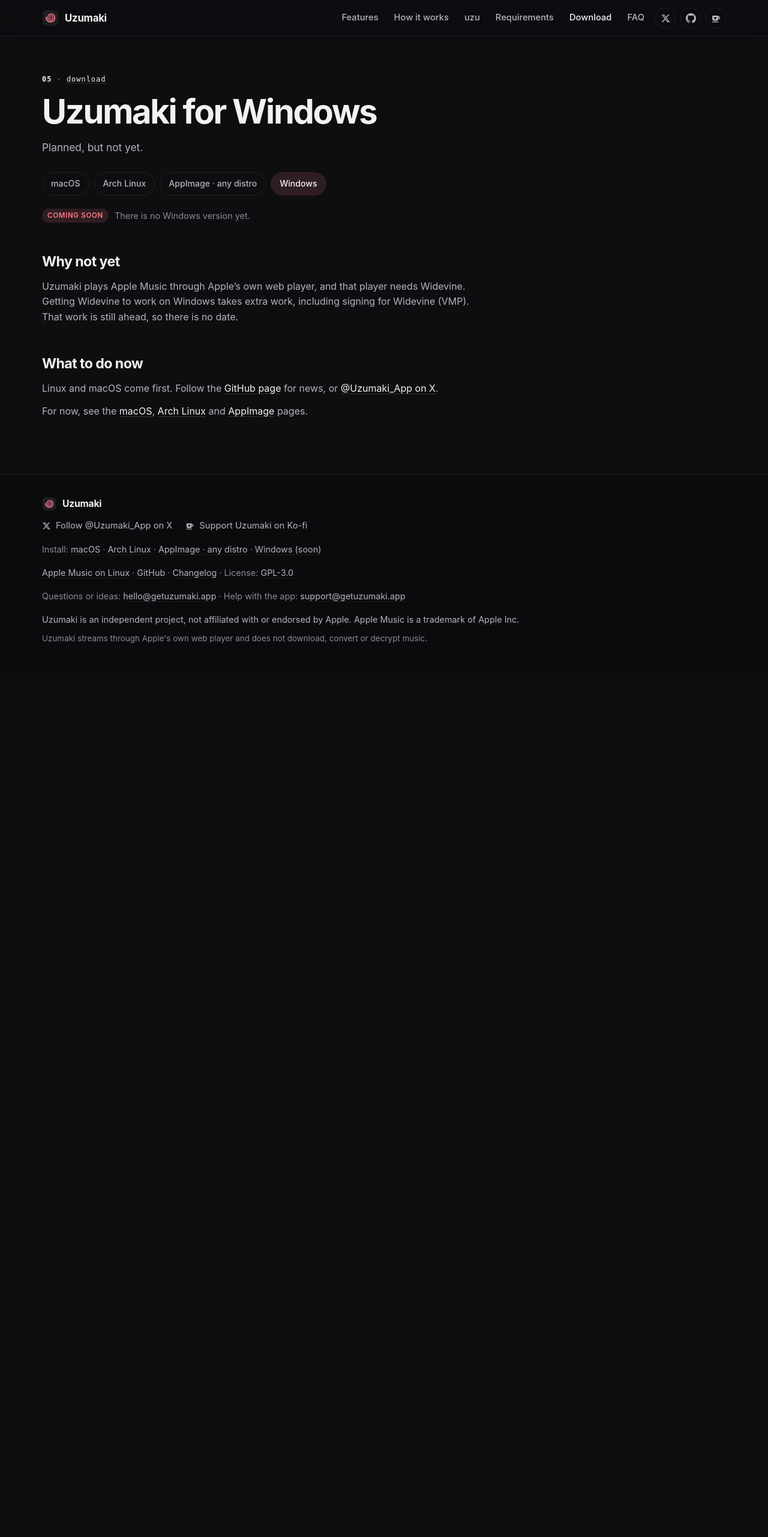
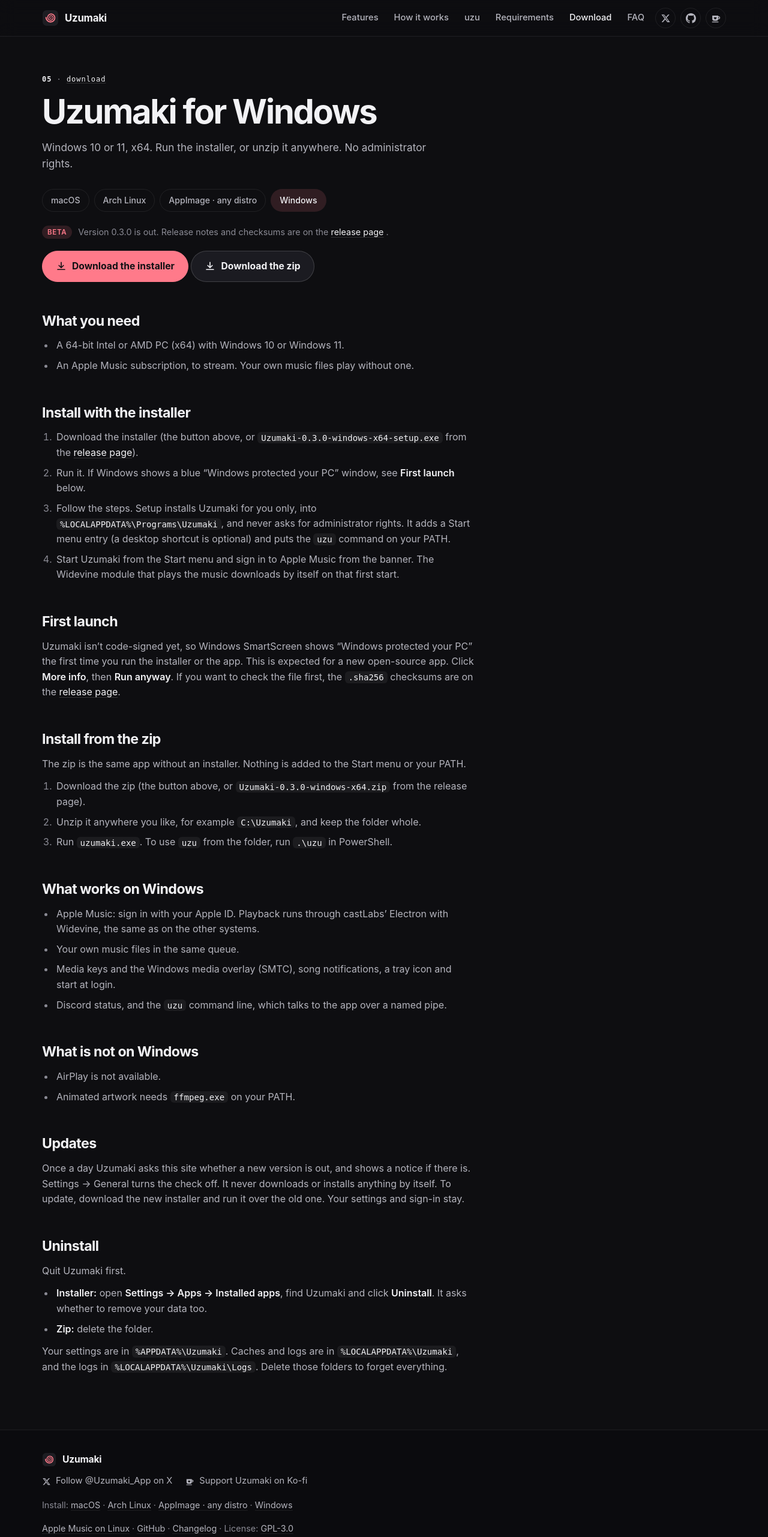
Before and after one commit to hanami117/uzumaki, a plain HTML site: page site/download/windows/index.html in a window 1280 px wide. Shown: the top 2562 px of the page at 60% size. Before the commit the page ends 1120 px from the top, so only its background shows below. Drawn offline with Linux system fonts and the light colour scheme.

Commit message:
Site and README: Uzumaki 0.3.0 for Linux, macOS and Windows
Windows install page (installer + zip, SmartScreen note, Windows 10/11 x64, uninstall, files),
Windows on the home page (hero button, download card, requirements, FAQ), titles and
descriptions, JSON-LD operatingSystem "Linux, macOS, Windows", version 0.3.0 everywhere,
footer link on every page; README: Windows install section and requirements.

Co-Authored-By: Claude Opus 5.5 <noreply@anthropic.com>

```diff
--- a/site/download/windows/index.html
+++ b/site/download/windows/index.html
@@ -3,12 +3,12 @@
 <head>
 <meta charset="utf-8">
 <meta name="viewport" content="width=device-width, initial-scale=1">
-<title>Uzumaki for Windows: coming soon, not out yet</title>
-<meta name="description" content="There is no Windows version of Uzumaki, the Apple Music desktop app for Linux and macOS, yet. It is planned: why it takes longer, and where to follow along.">
+<title>Uzumaki for Windows: an Apple Music app for Windows 10 and 11</title>
+<meta name="description" content="Install Uzumaki, a free Apple Music desktop app, on Windows 10 or 11 (x64): an installer with no administrator rights, or a zip. SmartScreen, updates and uninstall.">
 <meta name="color-scheme" content="dark">
 <meta name="theme-color" content="#0e0e11">
-<meta property="og:title" content="Uzumaki for Windows: coming soon, not out yet">
-<meta property="og:description" content="There is no Windows version of Uzumaki, the Apple Music desktop app for Linux and macOS, yet. It is planned: why it takes longer, and where to follow along.">
+<meta property="og:title" content="Uzumaki for Windows: an Apple Music app for Windows 10 and 11">
+<meta property="og:description" content="Install Uzumaki, a free Apple Music desktop app, on Windows 10 or 11 (x64): an installer with no administrator rights, or a zip. SmartScreen, updates and uninstall.">
 <meta property="og:type" content="website">
 <meta property="og:url" content="https://getuzumaki.app/download/windows/">
 <meta property="og:site_name" content="Uzumaki">
@@ -19,8 +19,8 @@
 <meta property="og:image:alt" content="The Uzumaki logo">
 <meta name="twitter:card" content="summary_large_image">
 <meta name="twitter:site" content="@Uzumaki_App">
-<meta name="twitter:title" content="Uzumaki for Windows: coming soon, not out yet">
-<meta name="twitter:description" content="There is no Windows version of Uzumaki, the Apple Music desktop app for Linux and macOS, yet. It is planned: why it takes longer, and where to follow along.">
+<meta name="twitter:title" content="Uzumaki for Windows: an Apple Music app for Windows 10 and 11">
+<meta name="twitter:description" content="Install Uzumaki, a free Apple Music desktop app, on Windows 10 or 11 (x64): an installer with no administrator rights, or a zip. SmartScreen, updates and uninstall.">
 <meta name="twitter:image" content="https://getuzumaki.app/assets/og-v2.jpg">
 <link rel="canonical" href="https://getuzumaki.app/download/windows/">
 <link rel="icon" href="/assets/icon-coral.svg" type="image/svg+xml">
@@ -56,17 +56,68 @@
 <section class="wrap page">
   <span class="eyebrow"><b>05</b> &middot; <a href="/#download">download</a></span>
   <h1>Uzumaki for Windows</h1>
-  <p class="lead">Planned, but not yet.</p>
+  <p class="lead">Windows 10 or 11, x64. Run the installer, or unzip it anywhere. No administrator rights.</p>
   <nav class="tabs" aria-label="Install pages"><a href="/download/macos/">macOS</a><a href="/download/arch/">Arch Linux</a><a href="/download/linux/">AppImage · any distro</a><a href="/download/windows/" aria-current="page">Windows</a></nav>
   <div class="body">
-    <p class="status"><span class="pill">Coming soon</span> There is no Windows version yet.</p>
+    <p class="status"><span class="pill">Beta</span> Version 0.3.0 is out. Release notes and checksums are on the <a href="https://github.com/hanami117/uzumaki/releases/tag/v0.3.0">release page</a>.</p>
+    <a class="btn primary" href="https://github.com/hanami117/uzumaki/releases/latest/download/Uzumaki-windows-x64-setup.exe">
+      <svg viewBox="0 0 24 24" aria-hidden="true"><path d="M12 3v12m0 0-5-5m5 5 5-5M4 19h16"/></svg>
+      <span>Download the installer</span>
+    </a>
+    <a class="btn" href="https://github.com/hanami117/uzumaki/releases/latest/download/Uzumaki-windows-x64.zip">
+      <svg viewBox="0 0 24 24" aria-hidden="true"><path d="M12 3v12m0 0-5-5m5 5 5-5M4 19h16"/></svg>
+      <span>Download the zip</span>
+    </a>
 
-    <h2>Why not yet</h2>
-    <p>Uzumaki plays Apple Music through Apple&rsquo;s own web player, and that player needs Widevine. Getting Widevine to work on Windows takes extra work, including signing for Widevine (VMP). That work is still ahead, so there is no date.</p>
+    <h2>What you need</h2>
+    <ul>
+      <li>A 64-bit Intel or AMD PC (x64) with Windows 10 or Windows 11.</li>
+      <li>An Apple Music subscription, to stream. Your own music files play without one.</li>
+    </ul>
 
-    <h2>What to do now</h2>
-    <p>Linux and macOS come first. Follow the <a href="https://github.com/hanami117/uzumaki">GitHub page</a> for news, or <a href="https://x.com/Uzumaki_App" target="_blank" rel="me noopener">@Uzumaki_App on X</a>.</p>
-    <p>For now, see the <a href="/download/macos/">macOS</a>, <a href="/download/arch/">Arch Linux</a> and <a href="/download/linux/">AppImage</a> pages.</p>
+    <h2>Install with the installer</h2>
+    <ol>
+      <li>Download the installer (the button above, or <code>Uzumaki-0.3.0-windows-x64-setup.exe</code> from the <a href="https://github.com/hanami117/uzumaki/releases/tag/v0.3.0">release page</a>).</li>
+      <li>Run it. If Windows shows a blue &ldquo;Windows protected your PC&rdquo; window, see <b>First launch</b> below.</li>
+      <li>Follow the steps. Setup installs Uzumaki for you only, into <code>%LOCALAPPDATA%\Programs\Uzumaki</code>, and never asks for administrator rights. It adds a Start menu entry (a desktop shortcut is optional) and puts the <code>uzu</code> command on your PATH.</li>
+      <li>Start Uzumaki from the Start menu and sign in to Apple Music from the banner. The Widevine module that plays the music downloads by itself on that first start.</li>
+    </ol>
+
+    <h2>First launch</h2>
+    <p>Uzumaki isn&rsquo;t code-signed yet, so Windows SmartScreen shows &ldquo;Windows protected your PC&rdquo; the first time you run the installer or the app. This is expected for a new open-source app. Click <b>More info</b>, then <b>Run anyway</b>. If you want to check the file first, the <code>.sha256</code> checksums are on the <a href="https://github.com/hanami117/uzumaki/releases/tag/v0.3.0">release page</a>.</p>
+
+    <h2>Install from the zip</h2>
+    <p>The zip is the same app without an installer. Nothing is added to the Start menu or your PATH.</p>
+    <ol>
+      <li>Download the zip (the button above, or <code>Uzumaki-0.3.0-windows-x64.zip</code> from the release page).</li>
+      <li>Unzip it anywhere you like, for example <code>C:\Uzumaki</code>, and keep the folder whole.</li>
+      <li>Run <code>uzumaki.exe</code>. To use <code>uzu</code> from the folder, run <code>.\uzu</code> in PowerShell.</li>
+    </ol>
+
+    <h2>What works on Windows</h2>
+    <ul>
+      <li>Apple Music: sign in with your Apple ID. Playback runs through castLabs&rsquo; Electron with Widevine, the same as on the other systems.</li>
+      <li>Your own music files in the same queue.</li>
+      <li>Media keys and the Windows media overlay (SMTC), song notifications, a tray icon and start at login.</li>
+      <li>Discord status, and the <code>uzu</code> command line, which talks to the app over a named pipe.</li>
+    </ul>
+
+    <h2>What is not on Windows</h2>
+    <ul>
+      <li>AirPlay is not available.</li>
+      <li>Animated artwork needs <code>ffmpeg.exe</code> on your PATH.</li>
+    </ul>
+
+    <h2>Updates</h2>
+    <p>Once a day Uzumaki asks this site whether a new version is out, and shows a notice if there is. Settings &rarr; General turns the check off. It never downloads or installs anything by itself. To update, download the new installer and run it over the old one. Your settings and sign-in stay.</p>
+
+    <h2>Uninstall</h2>
+    <p>Quit Uzumaki first.</p>
+    <ul>
+      <li><b>Installer:</b> open <b>Settings &rarr; Apps &rarr; Installed apps</b>, find Uzumaki and click <b>Uninstall</b>. It asks whether to remove your data too.</li>
+      <li><b>Zip:</b> delete the folder.</li>
+    </ul>
+    <p>Your settings are in <code>%APPDATA%\Uzumaki</code>. Caches and logs are in <code>%LOCALAPPDATA%\Uzumaki</code>, and the logs in <code>%LOCALAPPDATA%\Uzumaki\Logs</code>. Delete those folders to forget everything.</p>
 
   </div>
 </section>
@@ -79,7 +130,7 @@
       <span>Uzumaki</span>
     </div>
     <p class="foot-social"><a href="https://x.com/Uzumaki_App" target="_blank" rel="me noopener"><svg viewBox="0 0 24 24" width="15" height="15" aria-hidden="true"><path fill="currentColor" d="M17.75 3h3.07l-6.7 7.66L22 21h-6.17l-4.83-6.32L5.47 21H2.4l7.17-8.2L2 3h6.33l4.37 5.78L17.75 3zm-1.08 16.17h1.7L7.4 4.74H5.58l11.09 14.43z"/></svg> Follow @Uzumaki_App on X</a> <a href="https://ko-fi.com/hanami117" target="_blank" rel="me noopener"><svg viewBox="0 0 24 24" width="15" height="15" aria-hidden="true"><path fill="currentColor" fill-rule="evenodd" d="M3 5.5h14V13a5 5 0 0 1-5 5H8a5 5 0 0 1-5-5V5.5zm7 9.3 2.7-2.6a1.7 1.7 0 0 0-2.4-2.4l-.3.3-.3-.3a1.7 1.7 0 0 0-2.4 2.4L10 14.8zM17 7.5h1.2a3.3 3.3 0 0 1 0 6.6H17v-2h1.2a1.3 1.3 0 0 0 0-2.6H17v-2zM2.5 19.8h15v1.7h-15z"/></svg> Support Uzumaki on Ko-fi</a></p>
-    <p class="foot-contact">Install: <a href="/download/macos/">macOS</a> · <a href="/download/arch/">Arch Linux</a> · <a href="/download/linux/">AppImage · any distro</a> · <a href="/download/windows/">Windows (soon)</a></p>
+    <p class="foot-contact">Install: <a href="/download/macos/">macOS</a> · <a href="/download/arch/">Arch Linux</a> · <a href="/download/linux/">AppImage · any distro</a> · <a href="/download/windows/">Windows</a></p>
     <p class="foot-contact"><a href="/apple-music-linux/">Apple Music on Linux</a> · <a href="https://github.com/hanami117/uzumaki">GitHub</a> · <a href="https://github.com/hanami117/uzumaki/blob/main/CHANGELOG.md">Changelog</a> · License: <a href="https://github.com/hanami117/uzumaki/blob/main/LICENSE">GPL-3.0</a></p>
     <p class="foot-contact">Questions or ideas: <a href="mailto:hello@getuzumaki.app">hello@getuzumaki.app</a> · Help with the app: <a href="mailto:support@getuzumaki.app">support@getuzumaki.app</a></p>
     <p class="disclaimer">Uzumaki is an independent project, not affiliated with or endorsed by Apple. Apple Music is a trademark of Apple Inc.</p>
```
Also changed, not shown: site/404.html (+2 -2 lines), site/apple-music-linux/index.html (+2 -2 lines), site/download/arch/index.html (+2 -2 lines), site/download/linux/index.html (+3 -3 lines), site/download/macos/index.html (+3 -3 lines), site/index.html (+38 -29 lines), site/sitemap.xml (+6 -6 lines), README.md.
